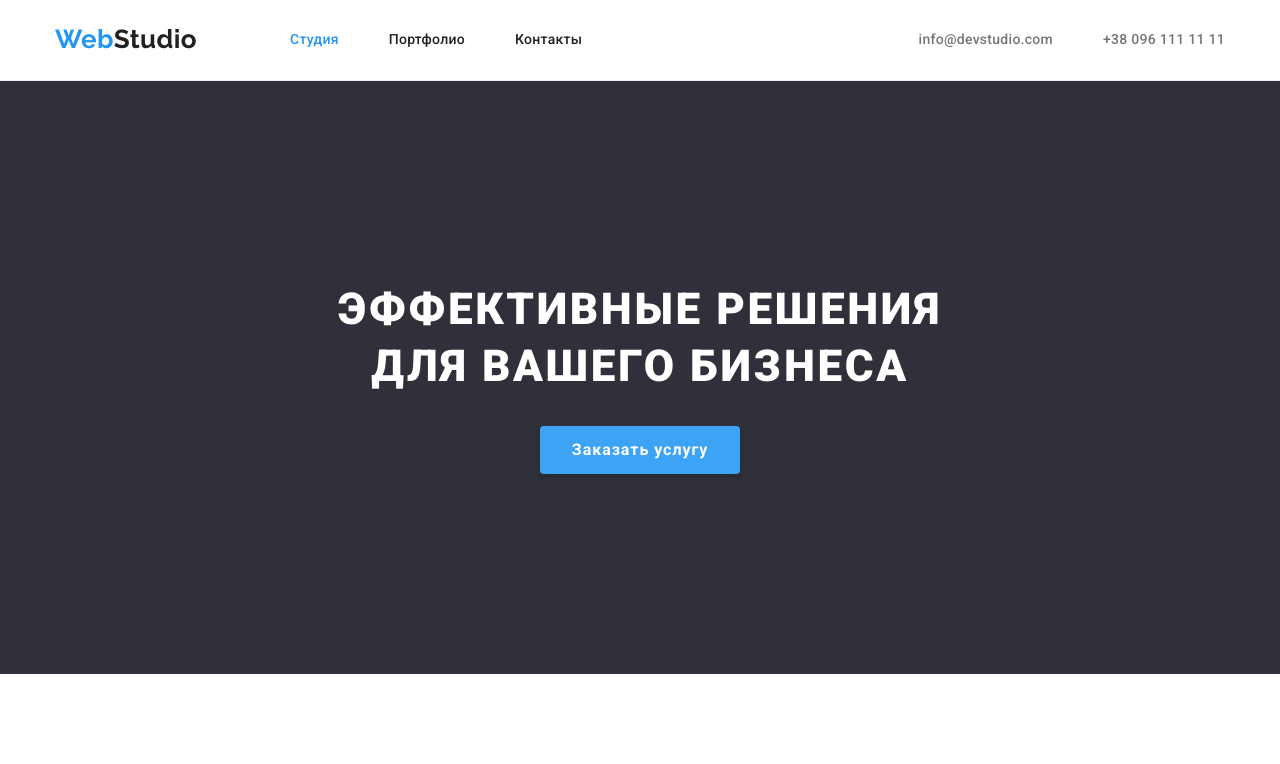
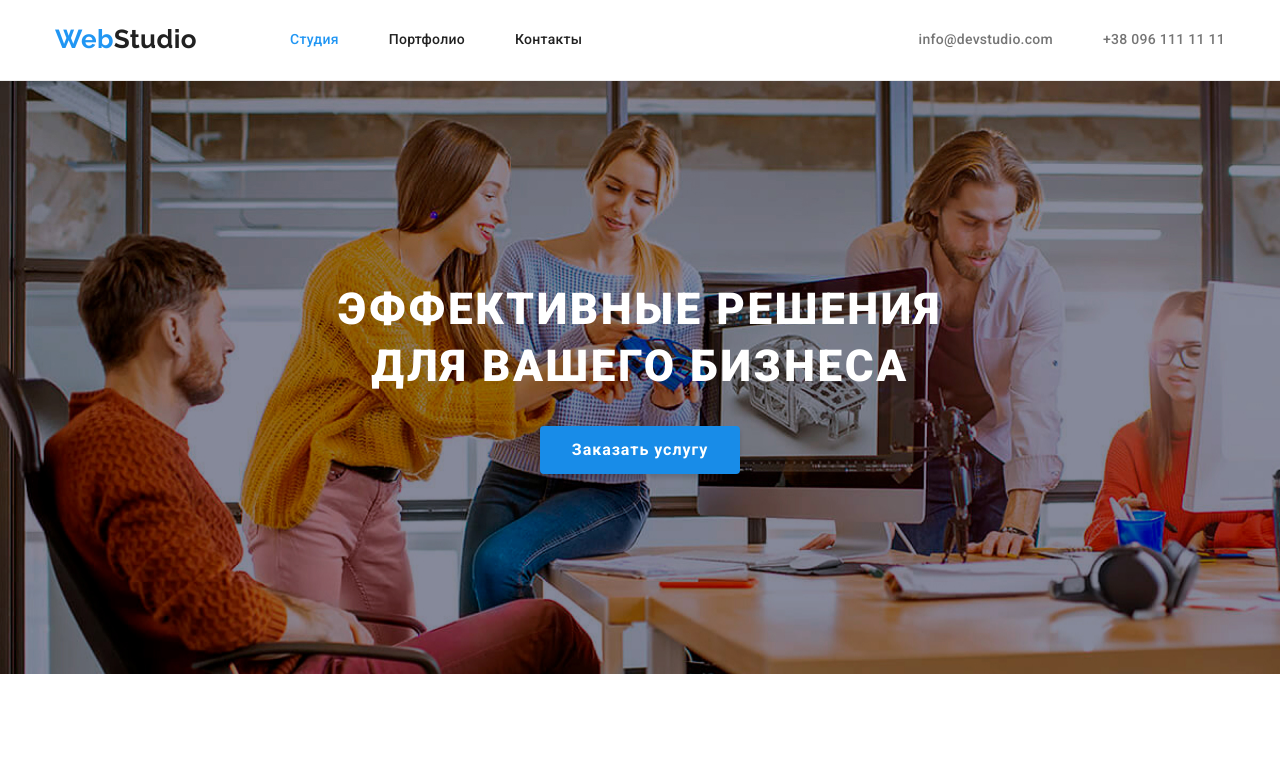
Before and after one commit to RomanFalin/goit-markup-hw-04, a plain HTML site: page index.html in a window 1280 px wide. In both pictures the pointer is over the button "Заказать услугу". Shown: the top 764 px of the page. Drawn offline with nearby package versions, Linux system fonts and the light colour scheme.

Commit message:
Previous work update

```diff
--- a/css/styles.css
+++ b/css/styles.css
@@ -164,6 +164,7 @@ ul{
     background: var(--footer-color);
     padding-top: 200px;
     padding-bottom: 200px;
+    background-image: url(../images/hero_background.jpg);
 }
 
 .hero{
@@ -204,7 +205,7 @@ ul{
 
 .hero-button:hover,
 .hero-button:focus{
-    background-color: #3DA3F4;
+    background-color: #188CE8;
 }
 
 /*----------------------------------------FEATURES----------------------------------------*/
```
Also changed, not shown: images/hero_background.jpg (added).
